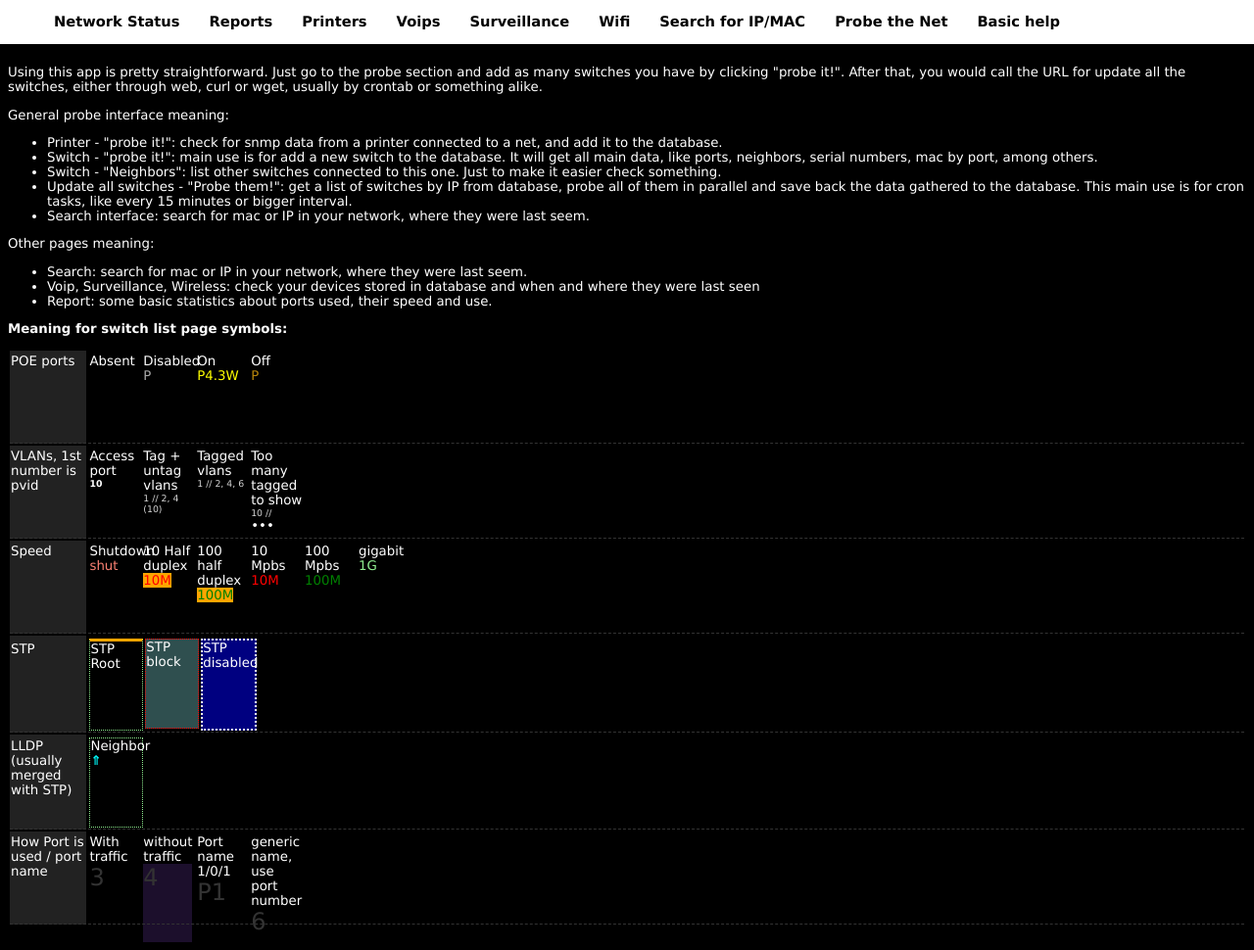
After one commit to carlosjordao/SnmpSwitch, a Django app: page /help in a window 1280 px wide. The commit adds this page. Shown: the whole page at 98% size. Run offline with Django 3.2, Linux system fonts and the light colour scheme.

Commit message:
* cleaned files and unused variables * added short help page

```diff
--- a/netstatus/static/css/network.css
+++ b/netstatus/static/css/network.css
@@ -68,7 +68,7 @@ td {
 }
 .stp_root {
   border: 1px dotted lightgreen;
-  border-top: 3px solid orange;
+  border-top: 3px solid orange !important;
 }
 .stp_warning {
   border: 1px dotted yellow;
@@ -106,8 +106,6 @@ td {
   text-decoration:none;
 }
 .vizinho_td {
-  /*border-top: 3px solid #F9BC4A;*/
-  /*border-top: 3px solid orange;*/
   border: 1px dotted lightgreen;
 }
 .printer, .printer a {
--- a/netstatus/templates/header_menu.html
+++ b/netstatus/templates/header_menu.html
@@ -18,6 +18,7 @@
   <li><a href='/wifi-list'>Wifi</a></li>
   <li><a href='/search'>Search for IP/MAC</a></li>
   <li><a href='/probe'>Probe the Net</a></li>
+  <li><a href='/help'>Basic help</a></li>
  </ul>
 </div>
 <div id="content">
--- /dev/null
+++ b/netstatus/templates/help_switch_list.html
@@ -0,0 +1,65 @@
+{% extends 'header_menu.html' %}
+{% load static %}
+{% block customcss %}
+    <link rel="stylesheet" href="{% static 'css/network.css' %}">
+{% endblock %}
+{% block content %}
+<p>
+    Using this app is pretty straightforward. Just go to the probe section and add as many switches you have by clicking
+    "probe it!".
+    After that, you would call the URL for update all the switches, either through web, curl or wget, usually by crontab
+    or something alike.
+</p>
+<p>
+    General probe interface meaning:<br>
+    <ul>
+        <li>Printer - "probe it!": check for snmp data from a printer connected to a net,
+            and add it to the database.</li>
+        <li>Switch - "probe it!": main use is for add a new switch to the database. It will get all main data, like
+            ports, neighbors, serial numbers, mac by port, among others.</li>
+        <li>Switch - "Neighbors": list other switches connected to this one.
+            Just to make it easier check something.</li>
+        <li>Update all switches - "Probe them!": get a list of switches by IP from database,
+            probe all of them in parallel and save back the data gathered to the database.
+            This main use is for cron tasks, like every 15 minutes or bigger interval.</li>
+        <li>Search interface: search for mac or IP in your network, where they were last seem.</li>
+    </ul>
+</p>
+<p>
+    Other pages meaning:<br>
+    <ul>
+        <li>Search: search for mac or IP in your network, where they were last seem.</li>
+        <li>Voip, Surveillance, Wireless: check your devices stored in database and
+            when and where they were last seen</li>
+        <li>Report: some basic statistics about ports used, their speed and use.</li>
+    </ul>
+</p>
+<p>
+	<b>Meaning for switch list page symbols:</b>
+</p>
+<table width="100%" style="">
+  {% for switch in switches %}
+  <tr>
+    <td style='background-color: #222;' id='{{switch.name}}'>
+			<p>{{switch.name}}</p>
+    </td>
+    <td class="port_grid" style="{% if switch.ports_rendered|length > 28 %}grid-template-columns: repeat(24, 1fr);{% endif %}">
+        {% for main_ in switch.ports_rendered %}
+        {% spaceless %}
+        <div class="switchport{% for c in main_ %}{% if c.maincss %} {{ c.maincss }}{% endif %}{% endfor %}"
+             title="{% for c in main_ %}{% if c and c.maintitle %}{{c.maintitle}}
+{% endif %}{% endfor %}">
+            {% for c in main_ %}
+                {% if c is not None and c.content %}
+                    <span class="{{c.class}}" title="{{c.title|safe}}">{{c.content|safe}}</span>
+                    {% if not c.inline %}<br>{% endif %}
+                {% endif %}
+            {% endfor %}
+        </div>
+        {% endspaceless %}
+        {% endfor %}
+    </td>
+  </tr>
+  {% endfor %}
+</table>
+{% endblock %}
--- a/netstatus/urls.py
+++ b/netstatus/urls.py
@@ -15,7 +15,7 @@ Including another URLconf
 """
 from django.urls import path
 
-from .views import switches_list, printers_list, voip_list, wifi_list, surv_list
+from .views import switches_list, printers_list, voip_list, wifi_list, surv_list, help_switches_list
 from .views import macip_api, probe_view, probe_service, report_view
 
 urlpatterns = [
@@ -30,4 +30,5 @@ urlpatterns = [
     path('probe/<str:service>', probe_service),
     path('probe/<str:service>/<str:target>/<str:community>', probe_service),
     path('probe/<str:service>/<str:target>/<str:community>/', probe_service),
+    path('help', help_switches_list),
 ]
--- a/netstatus/views/status.py
+++ b/netstatus/views/status.py
@@ -1,7 +1,9 @@
+from collections import namedtuple
+
 from django.shortcuts import render
-from django.db.models import F, Subquery, OuterRef
+from django.db.models import Subquery, OuterRef
 
-from ..models import Switches, SwitchesNeighbors, SwitchesPorts, Mac
+from ..models import Switches, SwitchesNeighbors
 from ..models import Surveillance, Printer, Wifi, Voip
 
 #   those classes are suited for expansion, or the list to be expanded.
@@ -13,7 +15,7 @@ __special_pvid = {20: 'pvid_20', 55: 'pvid_55'}
 
 
 def __set_switches_view_data(maincss=None, maintitle=None, cssclass=None, title=None, content=None, inline=False):
-    if maincss == maintitle == cssclass == title == content == None and inline == False:
+    if maincss == maintitle == cssclass == title == content is None and inline is False:
         return None
     if maintitle and maintitle.strip() == '':
         maintitle = None
@@ -49,7 +51,7 @@ def _format_voip(port, voip):
 def _format_vlan(port):
     if not port:
         return __set_switches_view_data()
-    maincss = cssclass = title = content = ''
+    maincss = cssclass = title = ''
     tag = untag = ''
     if len(port.port_tagged) > 0:
         tag = port.port_tagged.replace(',', ', ')
@@ -57,19 +59,20 @@ def _format_vlan(port):
     if port.port_untagged != str(port.pvid) and port.port_untagged != 0:
         untag = '{}'.format(port.port_untagged.replace(',', ', '))
     if port.pvid in __special_pvid:
-        cssclass += " "+__special_pvid[port.pvid]
+        cssclass += " " + __special_pvid[port.pvid]
+
     if port.pvid == port.port_untagged and tag == '':
         content = '{}'.format(port.pvid)
         cssclass = ' tag_access'
         title = 'Access Port'
-    # if length is too big, reduce it to a better fit in the screen
-    if len(tag)+len(untag) < 10:
+    elif len(tag) + len(untag) < 10:
         if untag:
             content = "{} // {}<br>({})".format(port.pvid, tag, untag)
         else:
             content = "{} // {}".format(port.pvid, tag)
     else:
-        content = "{} // <br><div class=tooltip>•••<span class=tooltiptext>Tagged: {}</span></div>".\
+        # if length is too big, reduce it to a better fit in the screen
+        content = "{} // <br><div class=tooltip>•••<span class=tooltiptext>Tagged: {}</span></div>". \
                     format(port.pvid, tag)
     cssclass = "tag " + cssclass
     return __set_switches_view_data(cssclass=cssclass, title=title, content=content, maincss=maincss)
@@ -78,7 +81,7 @@ def _format_vlan(port):
 def _format_poe(port):
     if not port:
         return __set_switches_view_data()
-    cssclass = title = content = ''
+    cssclass = title = ''
     content = 'P'
     if port.poe_admin == 1:
         power = int(port.poe_mpower) / 1000
@@ -101,7 +104,7 @@ def _format_poe(port):
 def _format_port(port, mac_ip):
     if not port:
         return __set_switches_view_data()
-    cssclass = title = content = maintitle = ''
+    cssclass = title = maintitle = ''
     content = '&nbsp;'
     if port.admin == 2:
         cssclass = 'problema'
@@ -131,15 +134,13 @@ def _format_port(port, mac_ip):
 
 
 def _format_lldp(port, lldp):
-    # print("###>>> lldp type: {}".format(type(lldp)))
     if not lldp:
         return __set_switches_view_data()
+    cssclass = 'vizinho'
     maincss = ''
-    name = lldp['omac'] if lldp['oname'] is None else lldp['oname']
-    cssclass = 'vizinho'
-    title = name
-    content = '<a href="#{}">&uArr;</a>'.format(name)
-    if port.port != port.switch.stp_root:
+    title = lldp['omac'] if lldp['oname'] is None else lldp['oname']
+    content = '<a href="#{}">&uArr;</a>'.format(title)
+    if port.switch.stp_root != port.port:
         maincss = 'vizinho_td'
     return __set_switches_view_data(cssclass=cssclass, title=title, content=content, inline=True, maincss=maincss)
 
@@ -164,7 +165,7 @@ def _format_stp(port, switch):
 def _format_printer(port, printer):
     if not port or not printer:
         return __set_switches_view_data()
-    maincss = cssclass = title = content = ''
+    maincss = ''
     cssclass = 'printer'
     title = '{}\n{}\n{}'.format(printer['dns'], printer['hrdesc'], printer['ip'])
     content = "<a href='http://{}' target=_BLANK>PRT</a>".format(printer['ip'])
@@ -175,12 +176,11 @@ def _format_wifi(port, wifi):
     # this is a specific thing that should put in another place
     if not port or not wifi or port.pvid != 20:
         return __set_switches_view_data()
-    maincss = cssclass = title = content = ''
+    maincss = cssclass = ''
     if port.port_tagged != '77':
         cssclass = 'wfu_problema'
 
     title = '{}\n{}\n{}'.format(wifi['ip'], wifi['ip6'], wifi['mac'])
-    # wifi.mac_count
     content = "<img width=16 src=/static/img/wfu.png /><small>{}</small>".format(port.mac_count)
     return __set_switches_view_data(cssclass=cssclass, title=title, content=content, maincss=maincss)
 
@@ -189,7 +189,7 @@ def _format_surveillance(port, surv):
     # this is a specific thing that should put in another place
     if not port or not surv:
         return __set_switches_view_data()
-    maincss = cssclass = title = content = ''
+    maincss = cssclass = ''
 
     if port.pvid != 55:
         cssclass = 'wfu_problema'
@@ -202,7 +202,7 @@ def _format_surveillance(port, surv):
 def _format_use(port):
     if not port:
         return __set_switches_view_data()
-    maincss = maintitle = content = ''
+    maincss = maintitle = ''
     cssclass = 'port'
     if port.admin != 2 and port.oct_in == 0 and port.oct_out == 0:
         maintitle = 'No traffic seen until now'
@@ -213,7 +213,7 @@ def _format_use(port):
     slash_index = port.name.rfind('/')
     if slash_index != -1:
         # Example: GigabitEthernet1/0/12; Ethernet1/0/15 -- 3Com, HP
-        content = port.name[0] + port.name[(slash_index+1):][:3]
+        content = port.name[0] + port.name[(slash_index + 1):][:3]
     elif len(port.name) > 3:
         # Example: Port 27 -- DLink; Ethernet interface (rolling my eyes) -> should move this to a per switch class
         # if the last two digit isn't a number, take the port number as a reference.
@@ -228,7 +228,8 @@ def _format_use(port):
     else:
         # some HPN multi slot switches: A3, B24
         content = port.name
-    return __set_switches_view_data(cssclass=cssclass, content=content, maintitle=maintitle, maincss=maincss, inline=True)
+    return __set_switches_view_data(cssclass=cssclass, content=content, maintitle=maintitle, maincss=maincss,
+                                    inline=True)
 
 
 # Our View starts here.
@@ -281,8 +282,8 @@ def switches_list(request):
         ports_rendered = []
         for switch_port in switch_ports:
             # TODO: think if there is a better approach to this.
+            _lldp = _format_lldp(switch_port, lldps_mac[switch_port.port]) if switch_port.port in lldps_mac else None
             _stp = _format_stp(switch_port, switch)
-            _lldp = _format_lldp(switch_port, lldps_mac[switch_port.port]) if switch_port.port in lldps_mac else None
             _port = _format_port(switch_port, mac_ip)
             _poe = _format_poe(switch_port)
             _vlan = _format_vlan(switch_port)
@@ -302,7 +303,97 @@ def switches_list(request):
                 _printer = _format_printer(switch_port, printer)
                 _surv = _format_surveillance(switch_port, surveillance)
 
-            ports_rendered += [(_use, _lldp, _stp, _port, _poe, _vlan, _voip, _printer, _wifi, _surv, _count),]
+            ports_rendered += [(_use, _lldp, _stp, _port, _poe, _vlan, _voip, _printer, _wifi, _surv, _count), ]
         switch.ports_rendered = ports_rendered
 
-    return render(request, 'switches_list.html', {'switches': switches,})
+    return render(request, 'switches_list.html', {'switches': switches, })
+
+
+def help_switches_list(request):
+    switches = []
+    data = [{'name': 'Absent', 'poe_admin': -1},
+            {'name': 'Disabled', 'poe_admin': 2},
+            {'name': 'On', 'poe_admin': 1, 'poe_mpower': 4300, },
+            {'name': 'Off', 'poe_admin': 1, 'poe_mpower': 0, },
+            ]
+    ports_rendered = []
+    for v in data:
+        v = namedtuple("Port", v.keys())(*v.values())
+        u = _format_poe(v)
+        ports_rendered += [({'content': v.name}, u,)]
+    switch = {'name': 'POE ports', 'ports_rendered': ports_rendered}
+    switches += [switch]
+
+    data = [{'name': 'Access port', 'pvid': '10', 'port_untagged': '10', 'port_tagged': ''},
+            {'name': 'Tag + untag vlans', 'pvid': '1', 'port_untagged': '10', 'port_tagged': '2, 4'},
+            {'name': 'Tagged vlans', 'pvid': '1', 'port_untagged': '', 'port_tagged': '2, 4, 6'},
+            {'name': 'Too many tagged to show', 'pvid': '10', 'port_untagged': '',
+             'port_tagged': '2, 4, 6, 8, 10, 12, 20, 40, 100, 120, 150, 180, 200, 220'},
+            ]
+    ports_rendered = []
+    for v in data:
+        v = namedtuple("Port", v.keys())(*v.values())
+        u = _format_vlan(v)
+        ports_rendered += [({'content': v.name}, u,)]
+    switch = {'name': 'VLANs,\n1st number is\npvid', 'ports_rendered': ports_rendered}
+    switches += [switch]
+
+    data = [{'name': 'Shutdown', 'oper': 1, 'admin': 2, 'speed': 100, 'mac_ip': [], 'alias': '1/0/1'},
+            {'name': '10 Half duplex', 'oper': 1, 'admin': 1, 'duplex': 2, 'speed': 10, 'mac_ip': [], 'alias': '1/0/2'},
+            {'name': '100 half duplex', 'oper': 1, 'admin': 1, 'duplex': 2, 'speed': 100, 'mac_ip': [], 'alias': '1/0/3'},
+            {'name': '10 Mpbs', 'oper': 1, 'duplex': 1, 'admin': 1, 'speed': 10, 'mac_ip': [], 'alias': '1/0/4'},
+            {'name': '100 Mpbs', 'oper': 1, 'duplex': 1, 'admin': 1, 'speed': 100, 'mac_ip': [], 'alias': '1/0/5'},
+            {'name': 'gigabit', 'oper': 1, 'duplex': 1, 'admin': 1, 'speed': 1000, 'mac_ip': [], 'alias': '1/0/6'},
+            ]
+    ports_rendered = []
+    for v in data:
+        v2 = namedtuple("Port", v.keys())(*v.values())
+        v['mac_ip'] = []
+        u = _format_port(v2, v['mac_ip'])
+        ports_rendered += [({'content': v['name']}, u,)]
+    switch = {'name': 'Speed', 'ports_rendered': ports_rendered}
+    switches += [switch]
+
+    o = Switches()
+    o.stp_root = 1
+    data = [{'name': 'STP Root', 'port': 1, 'oper': 1, 'admin': 1, 'stp_state': 1},
+            {'name': 'STP block', 'port': 2, 'oper': 1, 'admin': 1, 'stp_state': 2, 'stp_admin': 1},
+            {'name': 'STP disabled', 'port': 3, 'oper': 1, 'admin': 2, 'stp_state': 2, 'stp_admin': 2},
+            ]
+    ports_rendered = []
+    for v in data:
+        v = namedtuple("Port", v.keys())(*v.values())
+        u = _format_stp(v, o)
+        ports_rendered += [({'content': v.name}, u,)]
+    switch = {'name': 'STP', 'ports_rendered': ports_rendered}
+    switches += [switch]
+
+    lldp = {'omac': '00:01:02:03:04:05', 'oname': 'Next Neighbor'}
+    o = Switches()
+    o.stp_root = 1
+    data = [{'name': 'Neighbor', 'port': 2, 'switch': o, 'stp_admin': 1},
+            # {'name': 'Neighbor + block', 'port': 3, 'switch': o, 'stp_admin': 2},
+            # {'name': 'Neighbor + stp root', 'port': 1, 'switch': o, 'stp_admin': 1},
+            ]
+    ports_rendered = []
+    for v in data:
+        v2 = namedtuple("Port", v.keys())(*v.values())
+        u = _format_lldp(v2, lldp)
+        ports_rendered += [({'content': v2.name}, u,)]
+    switch = {'name': 'LLDP (usually merged with STP)', 'ports_rendered': ports_rendered}
+    switches += [switch]
+
+    data = [{'name': 'With traffic', 'port': 3, 'admin': 2, 'oct_in': 0, 'oct_out': 0},
+            {'name': 'without traffic', 'port': 4, 'admin': 1, 'oct_in': 0, 'oct_out': 0},
+            {'name': 'Port name 1/0/1', 'port': 5, 'admin': 1, 'oct_in': 3454, 'oct_out': 345},
+            {'name': 'generic name, use port number', 'port': 6, 'admin': 1, 'oct_in': 1458, 'oct_out': 110},
+            ]
+    ports_rendered = []
+    for v in data:
+        v2 = namedtuple("Port", v.keys())(*v.values())
+        u = _format_use(v2)
+        ports_rendered += [({'content': v['name']}, u,)]
+    switch = {'name': 'How Port is used / port name', 'ports_rendered': ports_rendered}
+    switches += [switch]
+
+    return render(request, 'help_switch_list.html', {'switches': switches, })
```
Also changed, not shown: netstatus/lib/switch_banco.py (deleted, +0 -214 lines).
